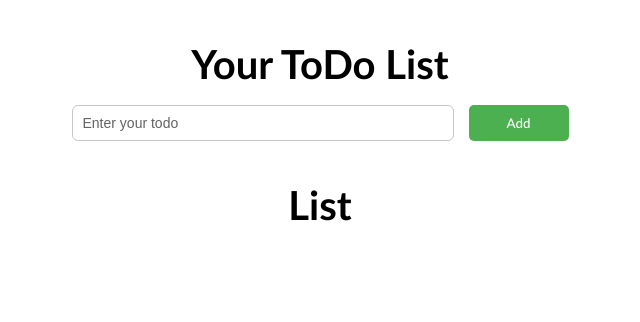
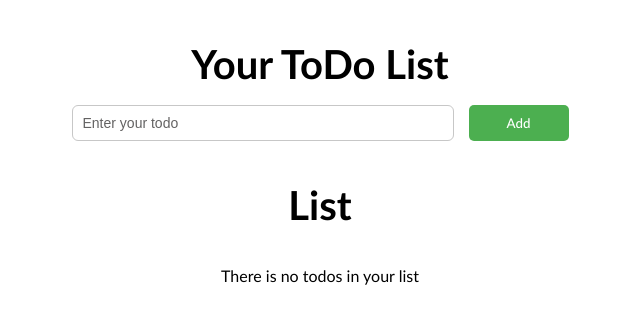
Before and after one commit to klyukvushka/toDo, a React (Create React App) app: page / in a window 1280 px wide. Shown: the top 322 px of the page, without its empty margins (320-960 px from the left). Built offline with nearby package versions, Linux system fonts and the light colour scheme.

Commit message:
notification if todo is empty

```diff
--- a/src/components/List/List.tsx
+++ b/src/components/List/List.tsx
@@ -16,7 +16,8 @@ export const List: React.FC<Props> = props => {
 
   return (
     <ol className={classes}>
-      {tasks.items.map((todo: any) => {
+      {tasks.items.length !== 0 ? (
+        tasks.items.map((todo: any) => {
           return (
             <ListItem
               className={todo.completed ? "completed" : ""}
@@ -26,7 +27,10 @@ export const List: React.FC<Props> = props => {
               completed={todo.completed}
             />
           );
-      })}
+        })
+      ) : (
+        <p>There is no todos in your list</p>
+      )}
     </ol>
   );
 };
--- a/src/components/ListItem/ListItem.tsx
+++ b/src/components/ListItem/ListItem.tsx
@@ -24,7 +24,7 @@ const ListItem: React.FC<ITodo> = props => {
   };
 
   return (
-    <li className={`${classes}` + (completed ? " completed" : "")}>
+    <li className={classes}>
       <div className="list-content">
         <Input
           className="list-input"
```
Lines whose indentation alone changed are shown as unchanged.
